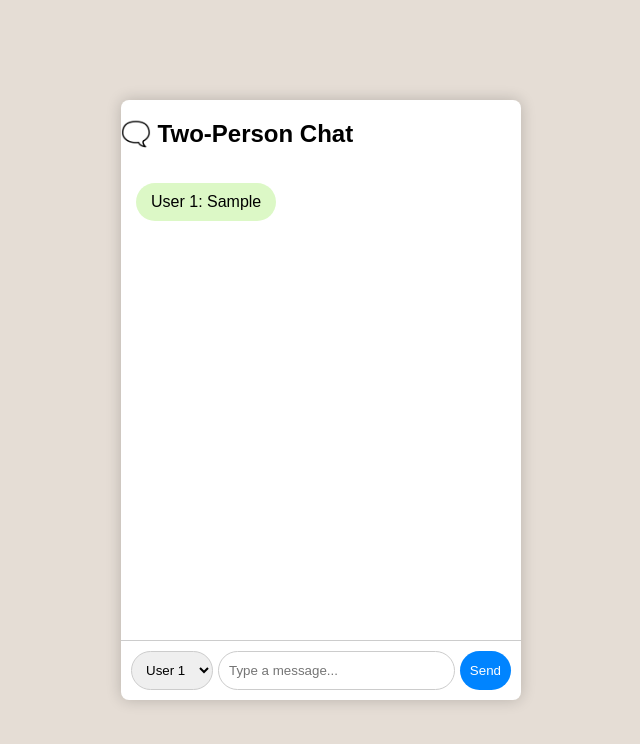
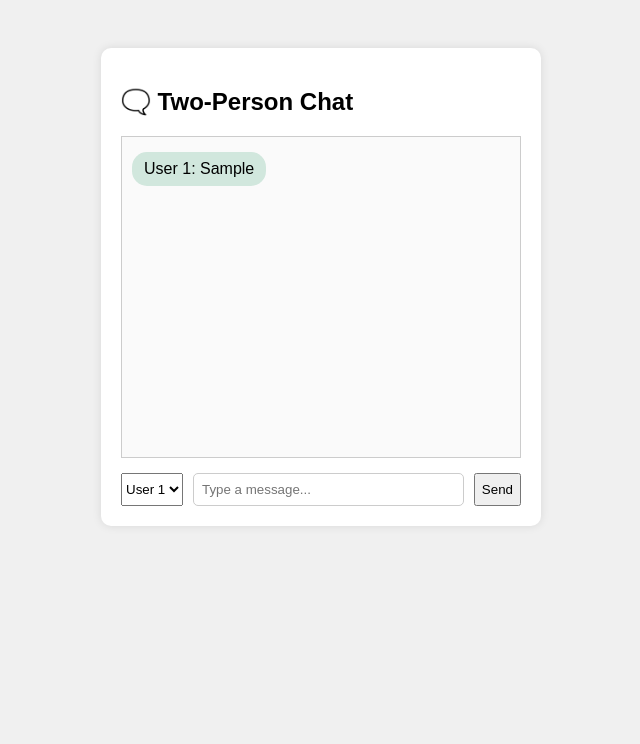
Before and after one commit to skibidi12432354/chat, a plain HTML site: page index.html in a window 1280 px wide. Both pictures are taken after typing "Sample" into the empty fields and a click on the button "Send". Shown: the whole page, without its empty margins (319-959 px from the left). Drawn offline with Linux system fonts and the light colour scheme.

Commit message:
Update style.css

```diff
--- a/style.css
+++ b/style.css
@@ -1,73 +1,56 @@
 body {
   font-family: Arial, sans-serif;
-  background: #e5ddd5;
+  background: #f0f0f0;
   display: flex;
-  height: 100vh;
   justify-content: center;
-  align-items: center;
-  margin: 0;
+  padding-top: 40px;
 }
 
 .chat-container {
+  background: white;
   width: 400px;
-  height: 600px;
-  background: #fff;
-  border-radius: 8px;
-  box-shadow: 0 0 15px rgba(0,0,0,0.2);
-  display: flex;
-  flex-direction: column;
-  overflow: hidden;
+  border-radius: 10px;
+  box-shadow: 0 0 10px rgba(0,0,0,0.1);
+  padding: 20px;
 }
 
 .chat-box {
-  flex: 1;
-  padding: 15px;
-  overflow-y: auto;
-  display: flex;
-  flex-direction: column;
-  gap: 10px;
+  height: 300px;
+  border: 1px solid #ccc;
+  padding: 10px;
+  overflow-y: scroll;
+  margin-bottom: 15px;
+  background: #fafafa;
 }
 
 .message {
-  max-width: 70%;
-  padding: 10px 15px;
-  border-radius: 20px;
-  word-wrap: break-word;
+  margin: 5px 0;
+  padding: 8px 12px;
+  border-radius: 15px;
+  max-width: 80%;
+  display: inline-block;
+  clear: both;
 }
 
 .user1 {
-  background-color: #dcf8c6;
-  align-self: flex-start;
+  background-color: #d1e7dd;
+  float: left;
 }
 
 .user2 {
-  background-color: #0084ff;
-  color: white;
-  align-self: flex-end;
+  background-color: #cfe2ff;
+  float: right;
+  text-align: right;
 }
 
 .input-area {
   display: flex;
-  padding: 10px;
-  border-top: 1px solid #ccc;
-  gap: 5px;
-}
-
-select, input[type="text"], button {
-  padding: 10px;
-  border-radius: 20px;
-  border: 1px solid #ccc;
-  outline: none;
+  gap: 10px;
 }
 
 input[type="text"] {
-  flex: 1;
+  flex-grow: 1;
+  padding: 8px;
+  border-radius: 5px;
   border: 1px solid #ccc;
 }
-
-button {
-  background-color: #0084ff;
-  color: white;
-  cursor: pointer;
-  border: none;
-}
```
